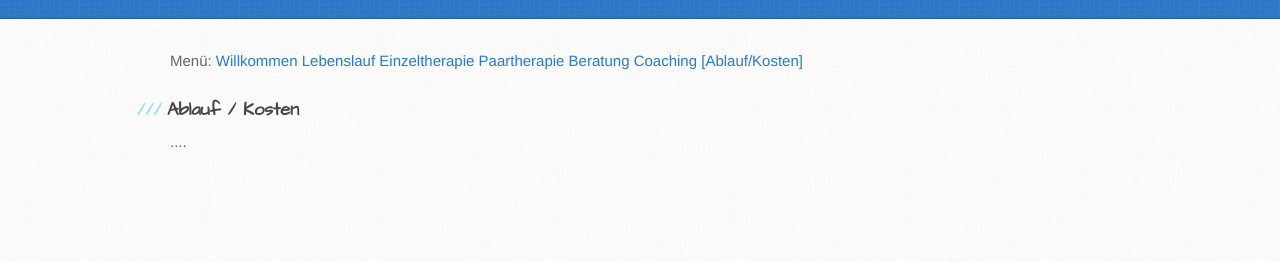
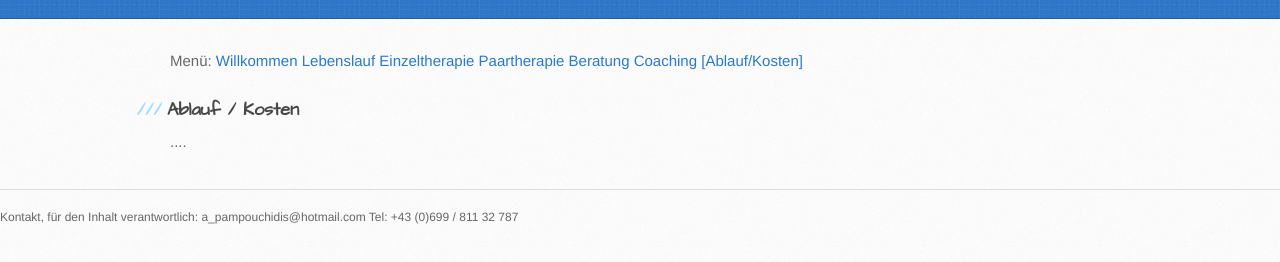
Before and after one commit to pampouchidis/psychotherapie, a plain HTML site: page ablaufkosten.html in a window 1280 px wide. Shown: the part 216-478 px from the top of the page. Drawn offline with Linux system fonts and the light colour scheme.

Commit message:
Update ablaufkosten.html

```diff
--- a/ablaufkosten.html
+++ b/ablaufkosten.html
@@ -36,7 +36,7 @@
 
       </div>
     </div>
-
+<hr><small>Kontakt, für den Inhalt verantwortlich: a_pampouchidis@hotmail.com Tel: +43 (0)699 / 811 32 787</small>
 
   </body>
 </html>
```
